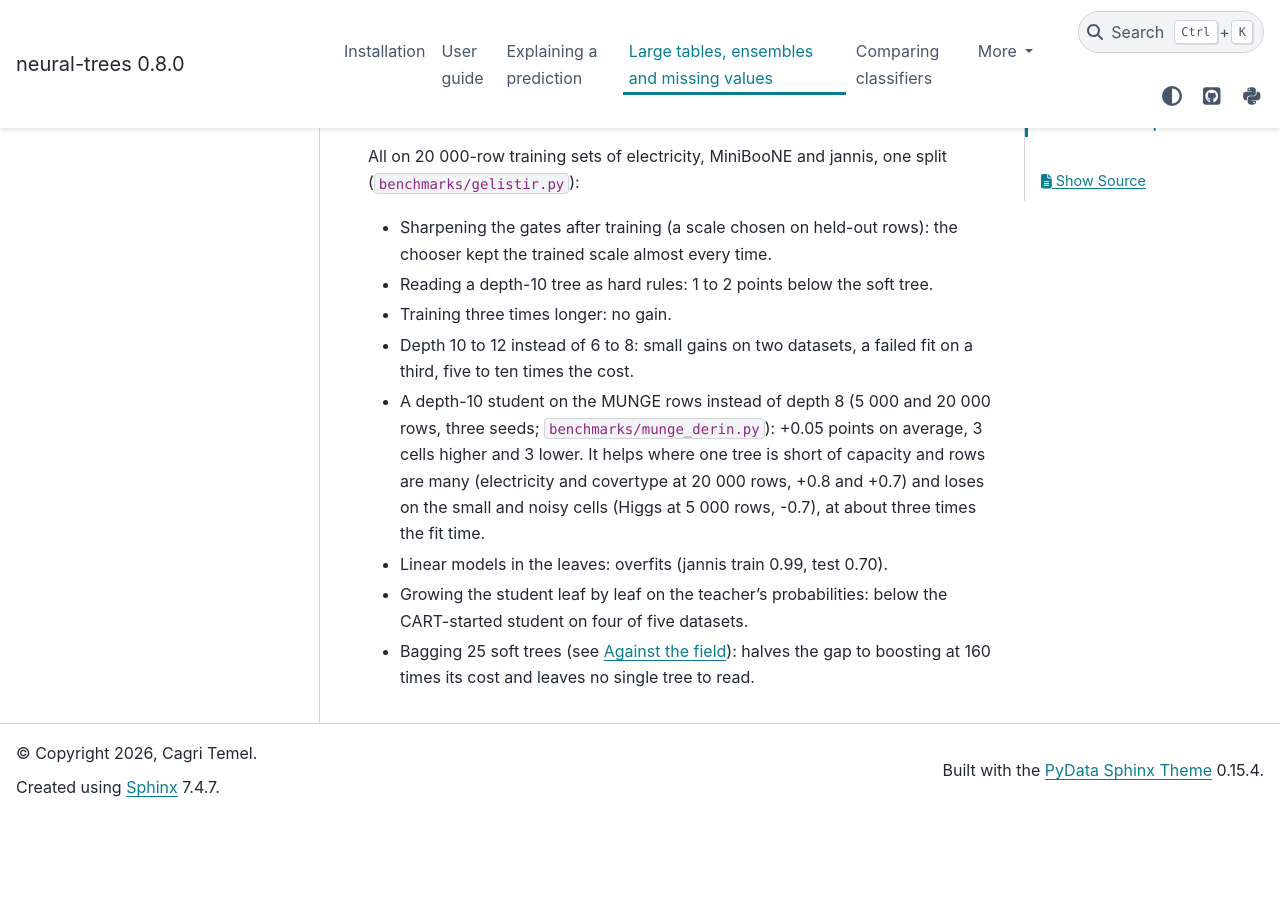
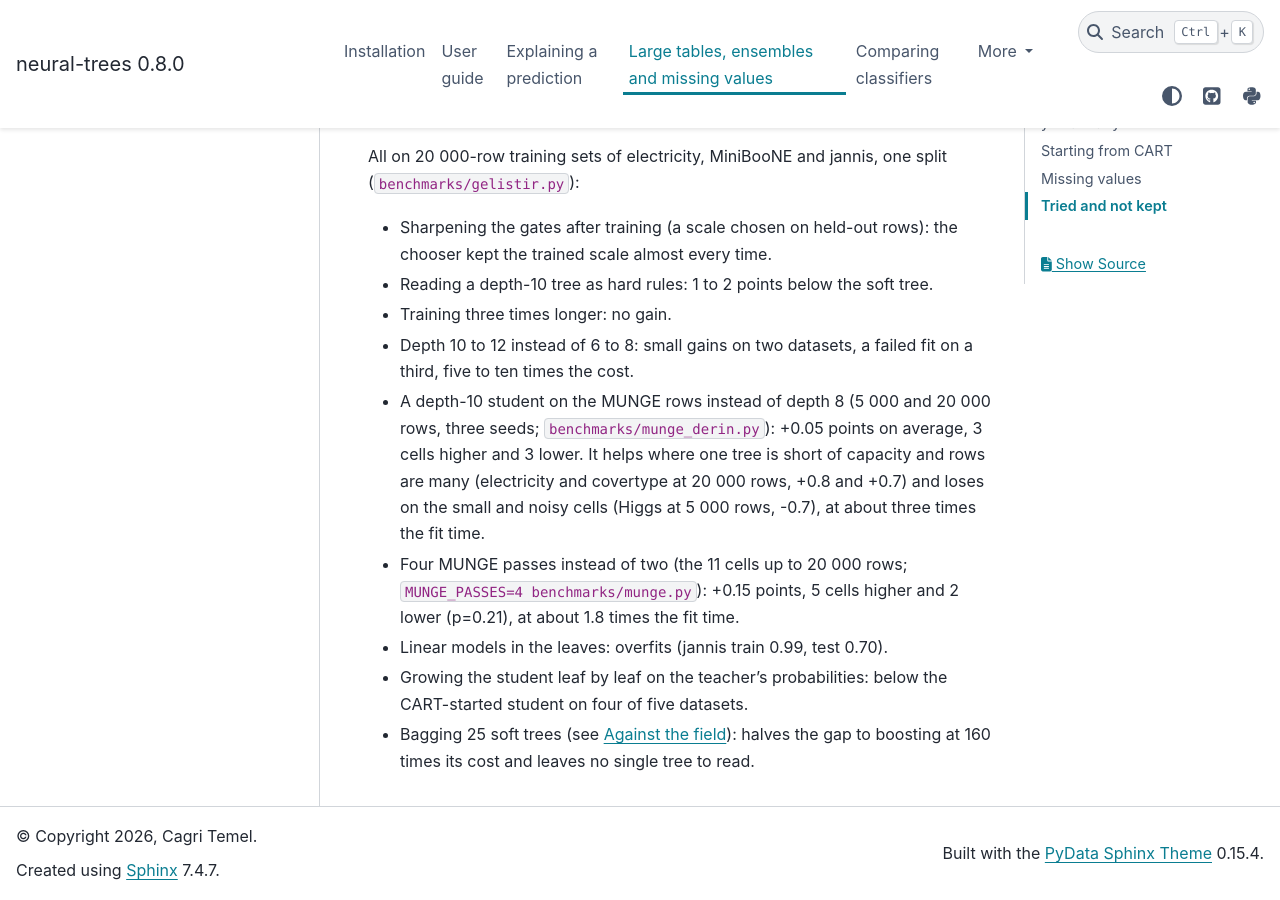
Before and after one commit to cgrtml/neural-trees, a Sphinx documentation site: the page built from docs/large_tables.rst, in a window 1280 px wide and 900 px high, scrolled down 5411 px. Built offline with Sphinx 7.4.7 and the PyData theme 0.15.4, drawn with Linux system fonts in a browser that asks for light colours; pages that are not in the unit, such as notebooks, are missing from menus; before the commit the page ends 6228 px from its top, so only the background shows below that.

Commit message:
MUNGE ablation at 5fda0e7: four passes do not beat two

```diff
--- a/docs/large_tables.rst
+++ b/docs/large_tables.rst
@@ -210,6 +210,9 @@
   capacity and rows are many (electricity and covertype at 20 000 rows,
   +0.8 and +0.7) and loses on the small and noisy cells (Higgs at 5 000
   rows, -0.7), at about three times the fit time.
+* Four MUNGE passes instead of two (the 11 cells up to 20 000 rows;
+  ``MUNGE_PASSES=4 benchmarks/munge.py``): +0.15 points, 5 cells higher and
+  2 lower (p=0.21), at about 1.8 times the fit time.
 * Linear models in the leaves: overfits (jannis train 0.99, test 0.70).
 * Growing the student leaf by leaf on the teacher's probabilities: below the
   CART-started student on four of five datasets.
```
Also changed, not shown: 1 other file.
